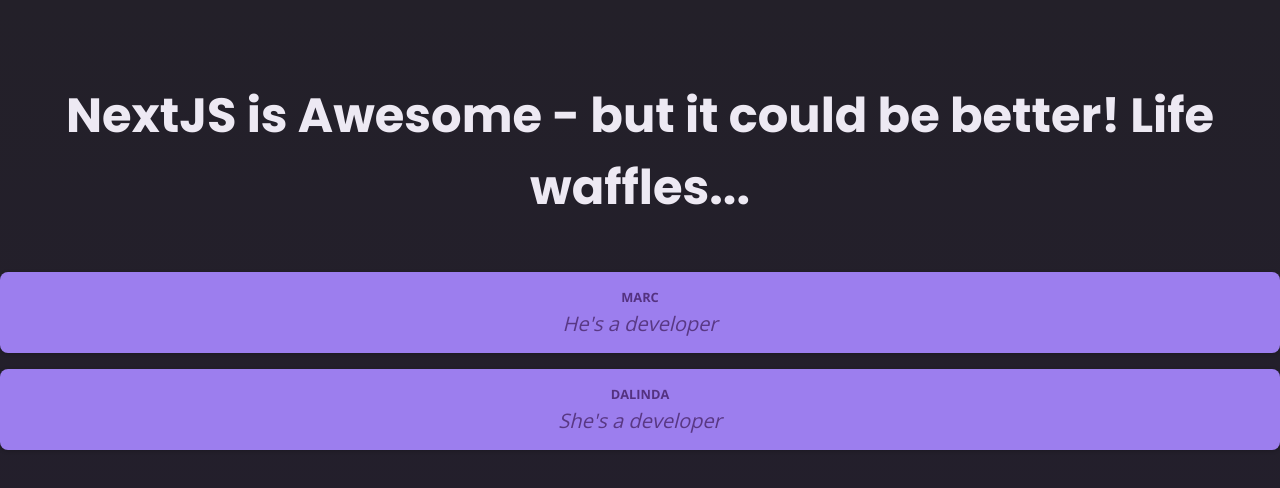
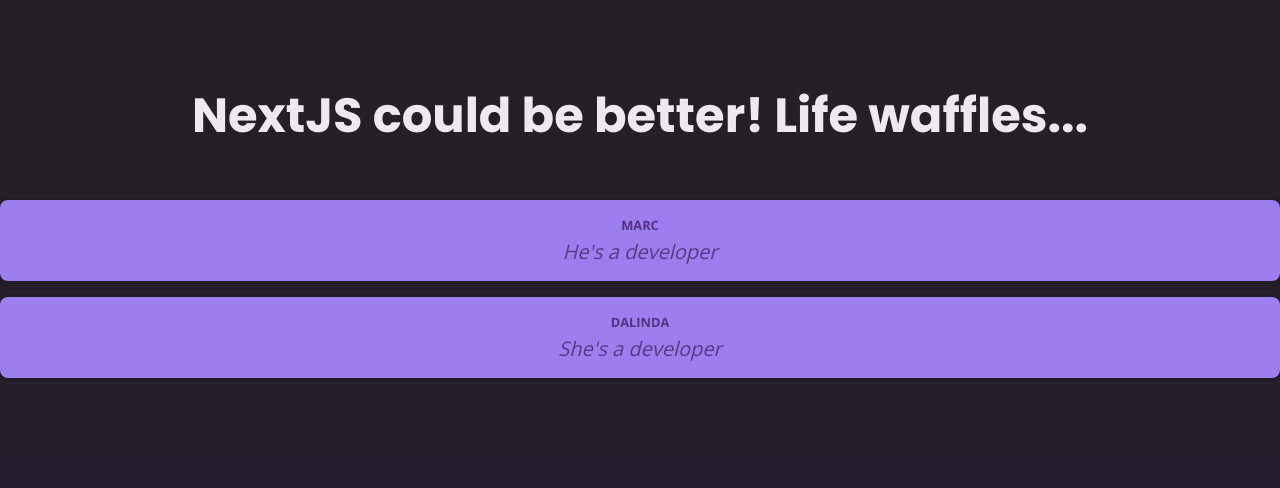
Before and after one commit to marcstreeter/becadev, a Next.js app: page /awesome in a window 1280 px wide. Shown: the top 488 px of the page. Built offline with nearby package versions, Linux system fonts and the light colour scheme.

Commit message:
chore: added change to trigger actions

```diff
--- a/app/awesome/page.tsx
+++ b/app/awesome/page.tsx
@@ -8,7 +8,7 @@
 export default function AwesomePage() {
     return (
         <main>
-            <h1>NextJS is Awesome - but it could be better! Life waffles...</h1>
+            <h1>NextJS could be better! Life waffles...</h1>
             <Box author="Marc" body="He's a developer" />
             <Box author="Dalinda" body="She's a developer" />
         </main>
```
